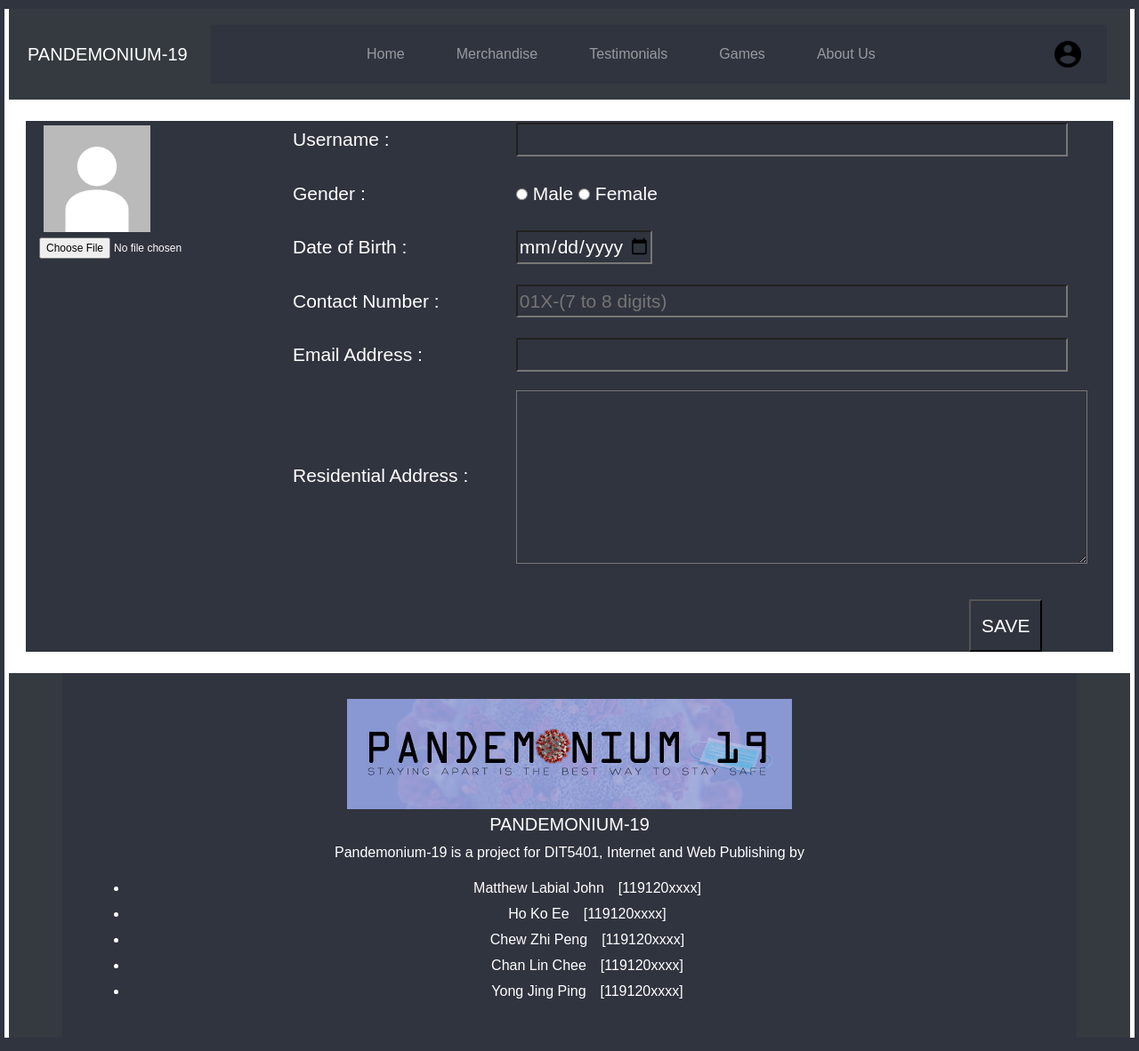
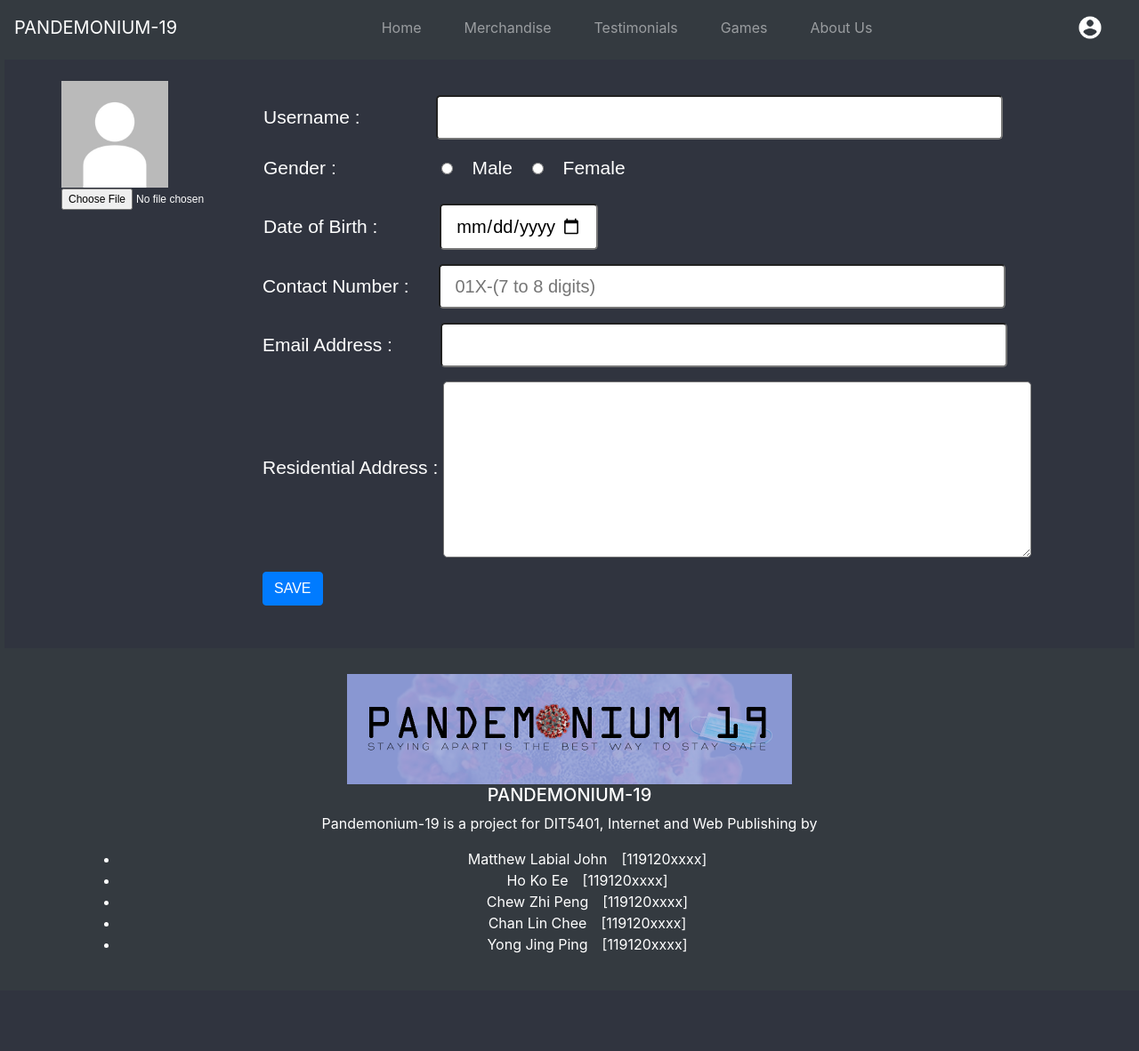
Before and after one commit to Kingsleyyong/Pandemonium-19, a PHP site: page /Profile.php in a window 1280 px wide. Shown: the whole page at 89% size. After the commit the page ends 1072 px from the top, so only its background shows below. Run offline with PHP 8.4, Linux system fonts and the light colour scheme.

Commit message:
fixed issue #3

```diff
--- a/Profile.php
+++ b/Profile.php
@@ -3,42 +3,48 @@
     <head>
         <title>Edit Profile</title>
         <link rel="stylesheet" href="assets/style2.css"/>
+        <link rel="stylesheet" href="https://maxcdn.bootstrapcdn.com/bootstrap/4.0.0/css/bootstrap.min.css" integrity="sha384-Gn5384xqQ1aoWXA+058RXPxPg6fy4IWvTNh0E263XmFcJlSAwiGgFAW/dAiS6JXm" crossorigin="anonymous">
         <script type="text/javascript" src="assets/javascript1.js"></script>
+    </head>
+    <body class="bg-dark">
         <!-- NAV UI Import here -->
         <?php require("navbar.html"); ?>
-    </head>
-    <body>
+        <div class="localbody pb-5">
             <form name="profileForm" id="profileForm">
-            <div>
+                <div class="p-3 pt-4 ml-5">
                     <p id="dp">
                         <img src="assets/default.jpg" alt="Default Profile Picture"/><br/>
                         <input type="file" name="displayPicture" accept="image/*" id="dpt" onchange="changeImage();">
                     </p>
                 </div>
                 <div id="field">
-                <p><label>Username : </label>
-                    <input type="text" name="username" maxlength="24" size="48px" required/>
+                    <div class="form-group">
+                        <label class="pr-4 mr-5">Username : </label>
+                        <input type="text" name="username" class="form-control-lg ml-2" maxlength="24" size="48px" required/>
+                    </div>
+                    <p><label class="pr-5 mr-5">Gender : </label>
+                        <input type="radio" class="mx-3" name="gender" value="Male" required/> Male
+                        <input type="radio" class="mx-3" name="gender" value="Female" required/> Female
                     </p>
-                <p><label>Gender : </label>
-                    <input type="radio" name="gender" value="Male" required/> Male
-                    <input type="radio" name="gender" value="Female" required/> Female
+                    <div class="form-group">
+                        <label class="pr-5 mr-3">Date of Birth : </label>
+                        <input type="date" class="form-control-lg" name="dob" min="1941-01-01" max="2009-12-31" required/>
+                    </div>
+                    <div class="form-group">
+                        <label class="pr-4 mr-1">Contact Number : </label>
+                        <input type="tel" name="phone" class="form-control-lg" pattern="([0]{1}[1]{1}[0-9]{8})|([0]{1}[1]{1}[0-9]{9})" size="48px" placeholder="01X-(7 to 8 digits)" required>
+                    </div>
+                    <div class="form-group">
+                        <label class="pr-5">Email Address : </label>
+                        <input type="email" class="form-control-lg" name="email" size="48px" required/>
+                    </div>
+                    <p><label>Residential Address : </label>
+                        <textarea name="address" class="form-control-lg" rows="6" cols="51" required></textarea>
                     </p>
-                <p><label>Date of Birth : </label>
-                    <input type="date" name="dob" min="1941-01-01" max="2009-12-31" required/>
-                </p>
-                <p><label>Contact Number : </label>
-                    <input type="tel" name="phone" pattern="([0]{1}[1]{1}[0-9]{8})|([0]{1}[1]{1}[0-9]{9})" size="48px" placeholder="01X-(7 to 8 digits)" required>
-                </p>
-                <p><label>Email Address : </label>
-                    <input type="email" name="email" size="48px" required/>
-                </p>
-                <p><label>Residential Address : </label>
-                    <textarea name="address" rows="6" cols="51" required></textarea>
-                </p>
-                <button type="submit" name="savebtn" id="savebtn" value="SAVE">SAVE</button>
+                    <button type="submit" name="savebtn" id="savebtn" class="btn btn-primary m-auto" value="SAVE">SAVE</button>
                 </div>
             </form>
-
+        </div>
         <!-- Footer UI Import Here -->
         <?php require("footer.html"); ?>
     </body>
--- a/assets/style1.css
+++ b/assets/style1.css
@@ -1,11 +1,8 @@
-*{
+.loc {
     margin: 0.3em 1em;
     padding: 0.5em 0em;
     text-align: center;
     font-family: Arial, Helvetica, sans-serif;
-}
-body {
-    margin: 0.3em 1em;
     background-color: #30343F;
     color: white;
 }
--- a/assets/style2.css
+++ b/assets/style2.css
@@ -1,17 +1,8 @@
-* {
+.localbody {
     background-color: #30343F;
     color: white;
     font-family: Arial, Helvetica, sans-serif;
     margin: 5px;
-}
-#profileForm {
-    margin: 24px;
-}
-#prof {
-    margin: 24px;
-}
-div {
-    margin: 10px;
 }
 #dp {
     float: left;
@@ -24,19 +15,6 @@ div {
 }
 #profileForm label {
     display: inline-block;
-    width: 240px;
-}
-input , select, textarea {
-    font-size: 21px;
-}
-input:-webkit-autofill,
-input:-webkit-autofill:hover,
-input:-webkit-autofill:focus,
-textarea:-webkit-autofill,
-textarea:-webkit-autofill:hover,
-textarea:-webkit-autofill:focus {
-  -webkit-text-fill-color: white;
-  -webkit-box-shadow: 0 0 0px 1000px #30343F inset;
 }
 #profileForm textarea {
     vertical-align: middle;
@@ -45,11 +23,3 @@ textarea:-webkit-autofill:focus {
     font-size: 21px;
     margin-left: 290px;
 }
-#savebtn {
-    padding: 12px;
-    margin-left: 770px;
-    margin-top: 24px;
-}
-#savebtn:hover {
-    background-color: #8997D2;
-}
--- a/navbar.html
+++ b/navbar.html
@@ -26,7 +26,7 @@
                 <a class="nav-link mx-3" href="AboutUs.php">About Us</a>
             </li>
           </ul>
-          <a class="nav-link mr-sm-2" href="Profile.php"><img src="assets/default-profile.png" alt="User" width="30px"></a>
+          <a class="nav-link mr-sm-2" href="Profile.php"><img src="assets/default-profile-ico.png" alt="User" width="30px"></a>
         </div>
       </nav>
 </body>
```
Also changed, not shown: AboutUs.php (+3 -4 lines), assets/default-profile-ico.png (added). Lines whose indentation alone changed are shown as unchanged.
